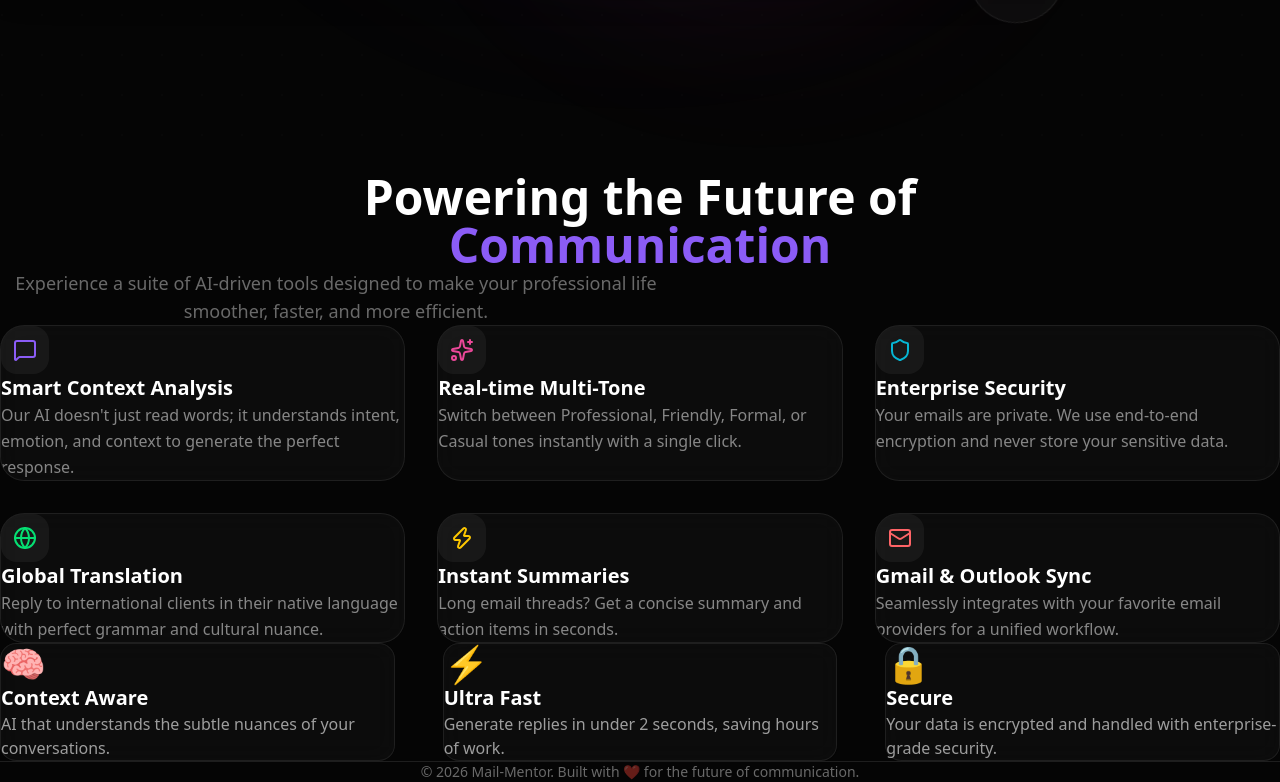
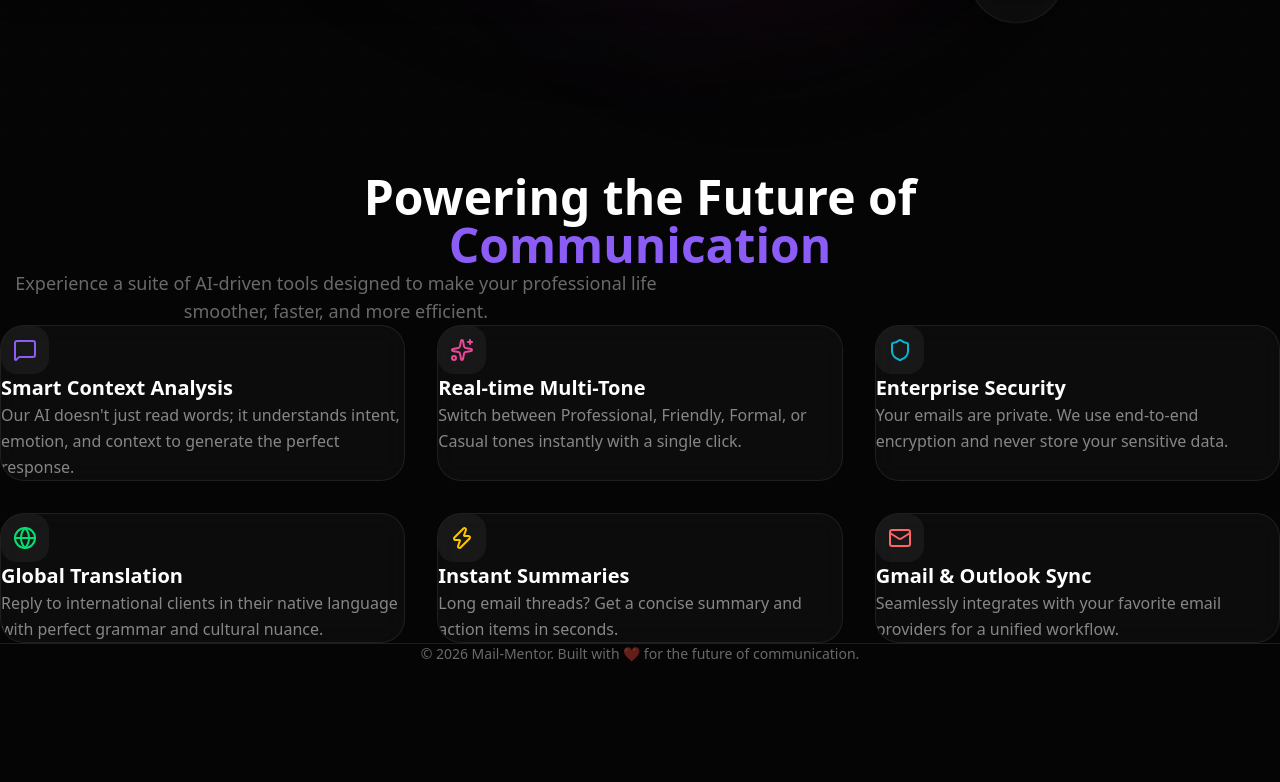
Before and after one commit to Techside-Pragyan/Mail-Mentor, a Next.js app in the folder frontend/: page / in a window 1280 px wide. Shown: the part 627-1409 px from the top of the page. After the commit the page ends 1291 px from the top, so only its background shows below. Built offline with nearby package versions, Linux system fonts and the light colour scheme.

Commit message:
Update page.tsx

```diff
--- a/frontend/src/app/page.tsx
+++ b/frontend/src/app/page.tsx
@@ -7,37 +7,6 @@ export default function Home() {
       <Hero />
       <Features />
 
-      {/* Additional sections will be added here */}
-      <section className="py-24 bg-background relative overflow-hidden">
-        <div className="container mx-auto px-6">
-          <div className="grid md:grid-cols-3 gap-12">
-            {[
-              {
-                title: "Context Aware",
-                desc: "AI that understands the subtle nuances of your conversations.",
-                icon: "🧠"
-              },
-              {
-                title: "Ultra Fast",
-                desc: "Generate replies in under 2 seconds, saving hours of work.",
-                icon: "⚡"
-              },
-              {
-                title: "Secure",
-                desc: "Your data is encrypted and handled with enterprise-grade security.",
-                icon: "🔒"
-              }
-            ].map((feature, i) => (
-              <div key={i} className="glass p-8 rounded-2xl hover:neon-border transition-all duration-300">
-                <div className="text-4xl mb-4">{feature.icon}</div>
-                <h3 className="text-xl font-bold mb-2">{feature.title}</h3>
-                <p className="text-white/60">{feature.desc}</p>
-              </div>
-            ))}
-          </div>
-        </div>
-      </section>
-
       <footer className="py-12 border-t border-white/10 text-center text-white/40 text-sm">
         <p>&copy; 2026 Mail-Mentor. Built with ❤️ for the future of communication.</p>
       </footer>
```
